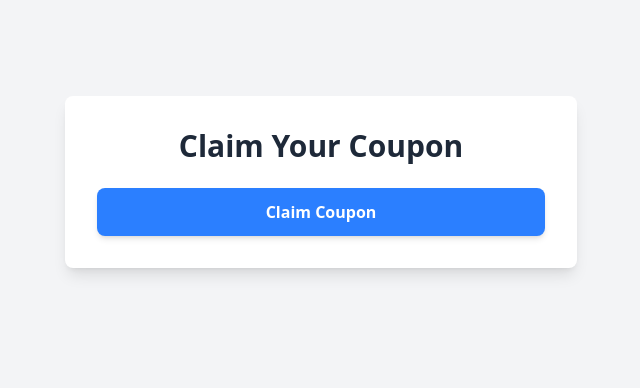
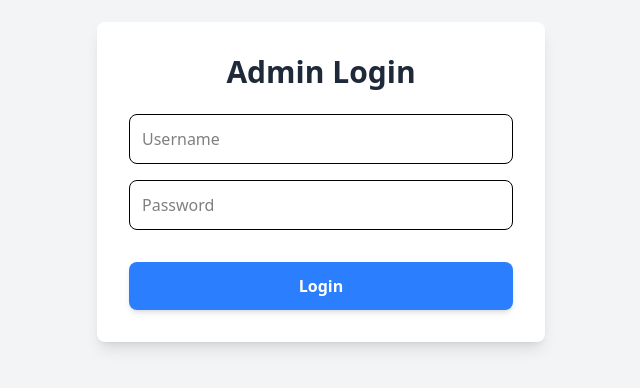
Before and after one commit to tapader13/job_task_client, a React (Vite) app: page /login in a window 1280 px wide. Shown: the part 218-606 px from the top of the page, without its empty margins (319-959 px from the left). Built offline with nearby package versions, Linux system fonts and the light colour scheme.

Commit message:
login page design

```diff
--- a/package.json
+++ b/package.json
@@ -14,6 +14,7 @@
     "axios": "^1.8.3",
     "react": "^19.0.0",
     "react-dom": "^19.0.0",
+    "react-router": "^7.3.0",
     "tailwindcss": "^4.0.14"
   },
   "devDependencies": {
--- a/src/App.jsx
+++ b/src/App.jsx
@@ -1,8 +1,19 @@
+import { createBrowserRouter, RouterProvider } from 'react-router';
 import './App.css';
 import CouponClaim from './components/CouponClaim';
-
+import Login from './components/Login';
+const router = createBrowserRouter([
+  {
+    path: '/',
+    element: <CouponClaim />,
+  },
+  {
+    path: '/login',
+    element: <Login />,
+  },
+]);
 function App() {
-  return <CouponClaim />;
+  return <RouterProvider router={router} />;
 }
 
 export default App;
--- a/src/components/CouponClaim.jsx
+++ b/src/components/CouponClaim.jsx
@@ -1,5 +1,6 @@
 import React, { useState } from 'react';
 import axios from 'axios';
+import { Link } from 'react-router';
 
 function CouponClaim() {
   const [coupon, setCoupon] = useState('');
@@ -31,10 +32,16 @@ function CouponClaim() {
         <div className='text-center'>
           <button
             onClick={claimCoupon}
-            className='w-full cursor-pointer py-3 px-6 bg-blue-500 text-white font-semibold rounded-lg shadow-md hover:bg-blue-600 transition duration-300'
+            className='w-full mb-5 cursor-pointer py-3 px-6 bg-blue-500 text-white font-semibold rounded-lg shadow-md hover:bg-blue-600 transition duration-300'
           >
             Claim Coupon
           </button>
+          <Link
+            to='/login'
+            className='w-full cursor-pointer py-3 px-6 bg-blue-500 text-white font-semibold rounded-lg shadow-md hover:bg-blue-600 transition duration-300'
+          >
+            Login
+          </Link>
         </div>
         {message && (
           <p
--- /dev/null
+++ b/src/components/Login.jsx
@@ -0,0 +1,71 @@
+import React, { useState } from 'react';
+import axios from 'axios';
+
+function Login() {
+  const [message, setMessage] = useState('');
+  const [adminLoggedIn, setAdminLoggedIn] = useState(false); // Track if admin is logged in
+  const [username, setUsername] = useState('');
+  const [password, setPassword] = useState('');
+  const [token, setToken] = useState('');
+
+  const handleLogin = async () => {
+    try {
+      const res = await axios.post('http://localhost:5000/admin/login', {
+        username,
+        password,
+      });
+      setToken(res.data.token);
+      setAdminLoggedIn(true);
+      setMessage('Login successful!');
+    } catch (err) {
+      setMessage(err.response?.data?.message || 'Login failed.');
+    }
+  };
+
+  if (!adminLoggedIn) {
+    return (
+      <div className='flex items-center justify-center min-h-screen bg-gray-100'>
+        <div className='w-full max-w-md p-8 bg-white rounded-lg shadow-lg'>
+          <h1 className='text-3xl font-bold text-center text-gray-800 mb-6'>
+            Admin Login
+          </h1>
+          <div className='mb-4'>
+            <input
+              type='text'
+              placeholder='Username'
+              className='w-full p-3 mb-4 border rounded-lg'
+              value={username}
+              onChange={(e) => setUsername(e.target.value)}
+            />
+            <input
+              type='password'
+              placeholder='Password'
+              className='w-full p-3 mb-4 border rounded-lg'
+              value={password}
+              onChange={(e) => setPassword(e.target.value)}
+            />
+          </div>
+          <button
+            onClick={handleLogin}
+            className='w-full py-3 px-6 bg-blue-500 text-white font-semibold rounded-lg shadow-md hover:bg-blue-600 transition duration-300'
+          >
+            Login
+          </button>
+          {message && (
+            <p
+              className={`mt-4 text-center p-3 rounded-md ${
+                message.includes('error')
+                  ? 'bg-red-200 text-red-800'
+                  : 'bg-green-200 text-green-800'
+              }`}
+            >
+              {message}
+            </p>
+          )}
+        </div>
+      </div>
+    );
+  }
+}
+
+export default Login;
```
Also changed, not shown: src/components/AdminFile.jsx (added), 1 other file (tests, documents, lock files or other folders).
